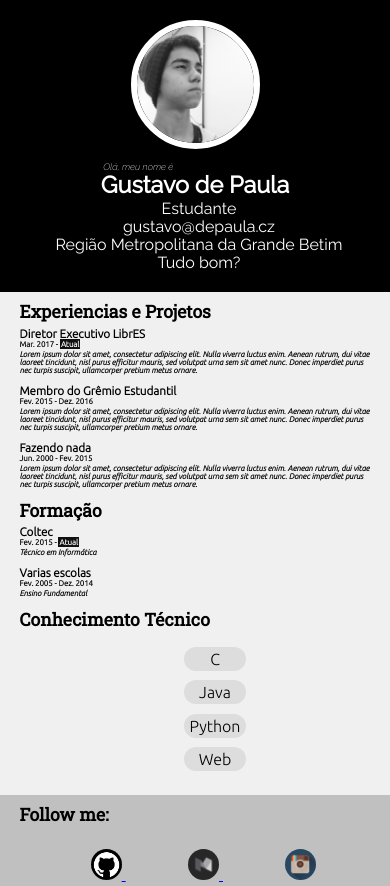
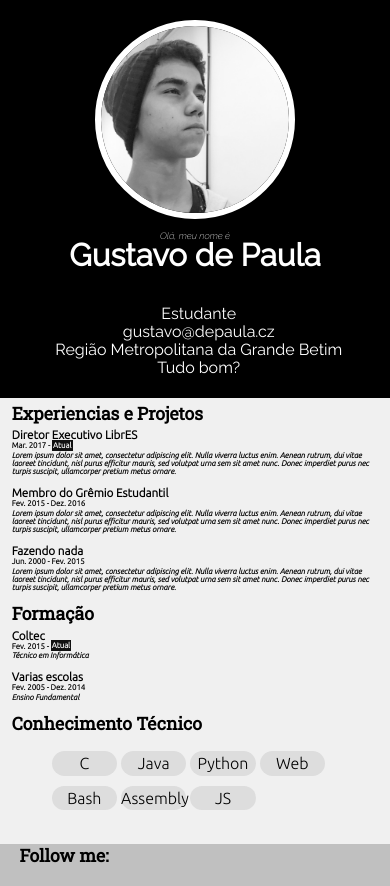
Before and after one commit to gustavodepaula-daw/Prova-HTML-SCSS-RWD, a plain HTML site: page index.html in a window 390 px wide. Shown: the top 886 px of the page. Drawn offline with Linux system fonts and the light colour scheme; a web font is replaced by a local one.

Commit message:
Responsivo acabado! (pelo menos, espero)

```diff
--- a/css/style.scss
+++ b/css/style.scss
@@ -22,7 +22,7 @@ $resumo-color: black;
 $footer-color: #F8F8F8;
 $social-color: #C0C0C0;
 $secondary-color: #101010;
-$background-color: white;
+$background-color: black;
 //$social-color: #B0B0B0;
 
 
@@ -37,36 +37,44 @@ body {
     max-width: 100%;
     @include flush--ends;
     @include flush--sides;
-    background-color: $background-color;
+    background-color: $secondary-color;
 }
 
-
+#tudo {
+    overflow: hidden;
+    max-width: 970px;
+    background-color: $background-color;
+    @include cf;
+    margin: auto;
+}
 /* Resumo */
 #resumo {
+    padding: 2%;
     color: white;
-    line-height: 10%;
     font-family: 'Raleway', sans-serif;
     @include cf;
+    background-color: black;
+    padding-top: 5%;
+    padding-bottom: 5%;
+    font-family: 'Raleway', sans-serif;
+    text-align: center;
+    float: left;
 }
 
 #nome {
-    font-size: 6vw;
+    font-size: 250%;
+    font-size: 8vi;
+    line-height: 90%;
+    margin: 0;
+    margin-bottom: 10%;
 }
 
 #ola {
     padding-top: 3%;
     font-weight: 200;
     font-style: italic;
-    font-size: 2.4vw;
-}
-
-#resumo {
-    width: 100%;
-    background-color: black;
-    padding-top: 5%;
-    padding-bottom: 5%;
-    font-family: 'Raleway', sans-serif;
-    text-align: center;
+    font-size: 2.4vi;
+    margin: 0;
 }
 
 #resumo p {
@@ -76,8 +84,8 @@ body {
 
 #resumo img {
     display: block;
-    width: 30%;
-    height: 30%;
+    width: 50%;
+    height: 50%;
     margin: auto;
     background-size: cover;
     background-repeat: no-repeat;
@@ -106,34 +114,39 @@ body {
 }
 
 #main {
+    overflow: hidden;
     @include cf;
     background-color: $primary-color;
-    padding: 2% 5% 2% 5%;
+    float: right;
+}
+
+#containermain {
+    padding: 1% 3% 2% 3%;
 }
 
 #main h1 {
     margin: 0 0 1% 0;
     font-family: 'Roboto Slab', serif;
-    font-size: 4.5vw;
+    font-size: 4.5vi;
 }
 
 #main h2 {
     font-family: 'Ubuntu', sans-serif;
     margin: 0;
-    font-size: 3vw;
+    font-size: 3vi;
 }
 
 #main h3 {
     font-family: 'Ubuntu', sans-serif;
     margin: 0;
-    font-size: 2vw;
+    font-size: 2vi;
 }
 
 #main h4 {
     font-family: 'Ubuntu', sans-serif;
     margin: .5% 0 3% 0;
     font-style: italic;
-    font-size: 2vw;
+    font-size: 2vi;
 }
 
 #contec li {
@@ -151,6 +164,7 @@ body {
 
     width: 20%;
     transition: all .5s ease-in-out;
+    display: inline-block;
 }
 
 #contec li:hover {
@@ -164,6 +178,7 @@ body {
 
 /* social */
 #social {
+
     background-color: $social-color;
     padding: 2% 5% 2% 5%;
 }
@@ -171,7 +186,7 @@ body {
 #social h1 {
     margin: 0 0 1% 0;
     font-family: 'Roboto Slab', serif;
-    font-size: 4.5vw;
+    font-size: 4.5vi;
 }
 
 #social ul {
@@ -193,6 +208,7 @@ body {
 
 /* footer */
 footer {
+    background: white;
     text-align: right;
     background-color: #F8F8F8;
 }
@@ -202,7 +218,39 @@ footer p {
     padding-top: 2%;
     padding-bottom: 2%;
     font-family: 'Pangolin', cursive;
-
 }
 
 /* Responsividade */
+
+
+@media screen and (min-width: 648px) and (max-width: 959px){
+    @for $i from 1 to 17{
+        .colt-#{$i}{
+            width: ((100 / 16) * $i) - 2%;
+            float:left;
+            padding:1%;
+            padding-bottom:99999px;
+            margin-bottom:-99999px;
+        }
+    }
+}
+@media screen and (min-width: 960px){
+    @for $i from 1 to 17{
+        .cold-#{$i}{
+            width: ((100 / 16) * $i) - 2%;
+            float:left;
+            padding:1%;
+            padding-bottom:99999px;
+            margin-bottom:-99999px;
+        }
+    }
+    #edu {
+        @include cf;
+        float: left;
+    }
+
+    #contec {
+        @include cf;
+        float: right;
+    }
+}
--- a/index.html
+++ b/index.html
@@ -8,10 +8,11 @@
 	<link rel="icon" href="images/carinha.png">
 </head>
 <body>
+<div id="tudo">
 	<div id="resumo" class="cold-6 colt-6 colm-16">
 		<img src="images/profile.jpeg" alt="">
 
-		<h1 id="ola">Olá, meu nome é&nbsp;&nbsp;&nbsp;&nbsp;&nbsp;&nbsp;&nbsp;&nbsp;&nbsp;&nbsp;&nbsp;&nbsp;&nbsp;&nbsp;&nbsp;&nbsp;&nbsp;&nbsp;&nbsp;&nbsp;&nbsp;&nbsp;&nbsp;&nbsp;&nbsp;&nbsp;&nbsp;&nbsp;&nbsp;&nbsp;&nbsp;&nbsp;&nbsp;&nbsp;&nbsp;&nbsp;&nbsp;&nbsp;&nbsp;&nbsp;&nbsp;&nbsp;&nbsp;&nbsp;&nbsp;&nbsp;&nbsp;&nbsp;</h1>
+		<h1 id="ola">Olá, meu nome é</h1>
 		<h1 id="nome">Gustavo de Paula</h1>
 		<p>Estudante</p>
 		<p>gustavo@depaula.cz</p>
@@ -19,6 +20,7 @@
 		<p>Tudo bom?</p>
 	</div>
 	<div id="main" class="cold-10 colt-10 colm-16">
+	<div id="containermain">
 		<div id="xp">
 			<h1>Experiencias e Projetos</h1>
 
@@ -50,7 +52,11 @@
 				<li>Java</li>
 				<li>Python</li>
 				<li>Web</li>
+				<li>Bash</li>
+				<li>Assembly</li>
+				<li>JS</li>
 			</ul>
+		</div>
 		</div>
 	</div>
 
@@ -77,5 +83,6 @@
 	<footer class="cold-16 colt-16 colm-16">
 		<p>&hearts; 2017 Gustavo de Paula, Sharing is Caring&nbsp;&nbsp;&nbsp;</p>
 	</footer>
+</div>
 </body>
 </html>
```
Also changed, not shown: css/style.css, 1 other file.
